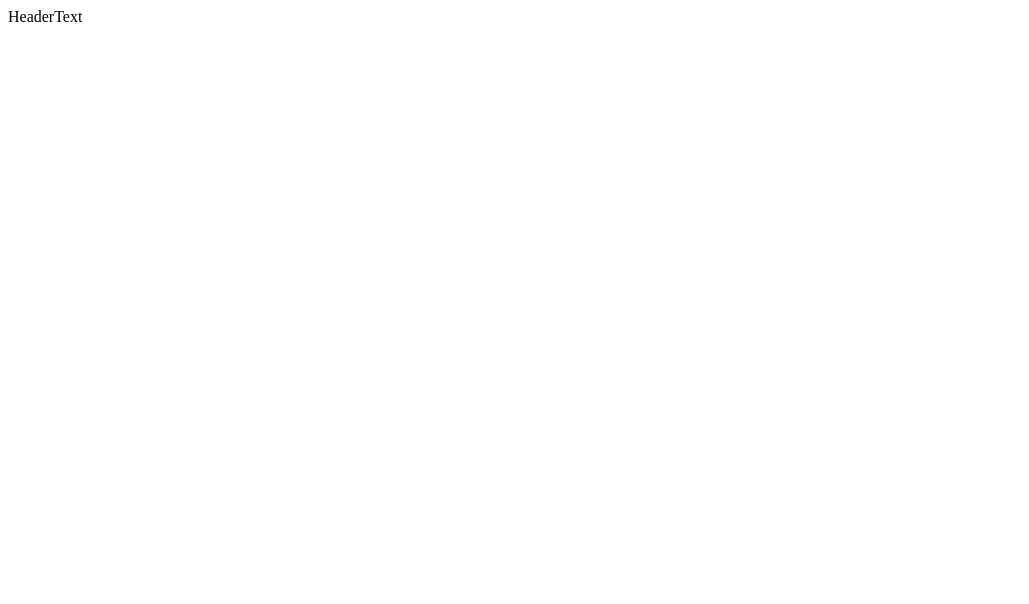
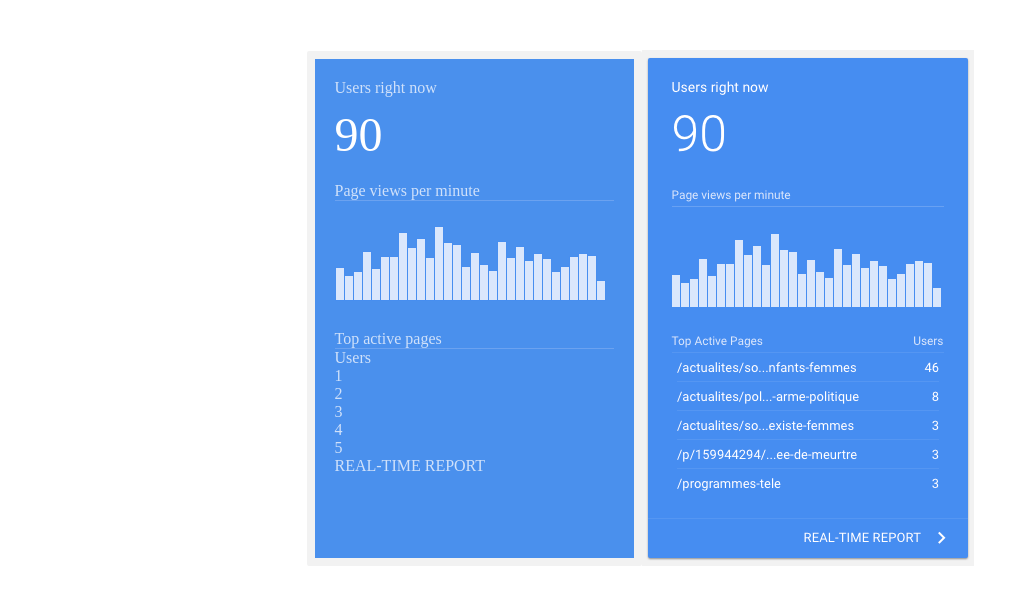
Before and after one commit to WiseCoding/css-integration-mock-challenge, a plain HTML site: page part2/part2.html in a window 1280 px wide. Shown: the whole page, without its empty margins (0-1029 px from the left). Drawn offline with Linux system fonts and the light colour scheme.

Commit message:
Part 2 initated, added example picture for ref

```diff
--- /dev/null
+++ b/part2/css/main.scss
@@ -0,0 +1,54 @@
+/* Reset */
+*,
+*::before,
+*::after {
+  box-sizing: border-box;
+  margin: 0;
+  padding: 0;
+}
+html,
+body {
+  font-size: 1rem;
+  width: 100%;
+  height: 100%;
+}
+
+/* Basic CSS */
+main {
+  margin: 50px;
+  display: flex;
+  flex-flow: row wrap;
+  justify-content: center;
+  align-items: center;
+}
+
+hr {
+  border: none;
+  height: 1px;
+  color: #6ba2f0;
+  background-color: #6ba2f0;
+}
+
+.wrapper {
+  width: 335px;
+  height: 515px;
+  background-color: #4a90ed;
+  border: 8px solid #f2f2f2;
+  border-radius: 2px;
+
+  .contentWrap {
+    margin: 20px;
+    color: #d0e1fa;
+
+    .userCount {
+      font-size: 3rem;
+      color: #ffffff;
+      margin-top: 10px;
+      margin-bottom: 20px;
+    }
+    img {
+      margin-top: 25px;
+      margin-bottom: 25px;
+    }
+  }
+}
--- a/part2/part2.html
+++ b/part2/part2.html
@@ -12,13 +12,27 @@
   </head>
 
   <body>
-    <header>HeaderText</header>
-    <nav></nav>
-    <h1></h1>
-    <main></main>
-    <article></article>
-    <section></section>
-    <aside></aside>
-    <footer></footer>
+    <main>
+      <div class="wrapper">
+        <div class="contentWrap">
+          <p>Users right now</p>
+          <p class="userCount">90</p>
+          <p>Page views per minute</p>
+          <hr />
+          <img src="img/graph.png" alt="Bar graph of pageviews per minute" title="Bar Graph Pageviews/min" />
+          <p>Top active pages</p>
+          <hr />
+          <p>Users</p>
+
+          <p>1</p>
+          <p>2</p>
+          <p>3</p>
+          <p>4</p>
+          <p>5</p>
+          <p>REAL-TIME REPORT</p>
+        </div>
+      </div>
+      <img src="img/part2.png"
+    </main>
   </body>
 </html>
```
Also changed, not shown: part2/css/main.css, part2/img/graph.png (added), part2/img/part2.png (added).
